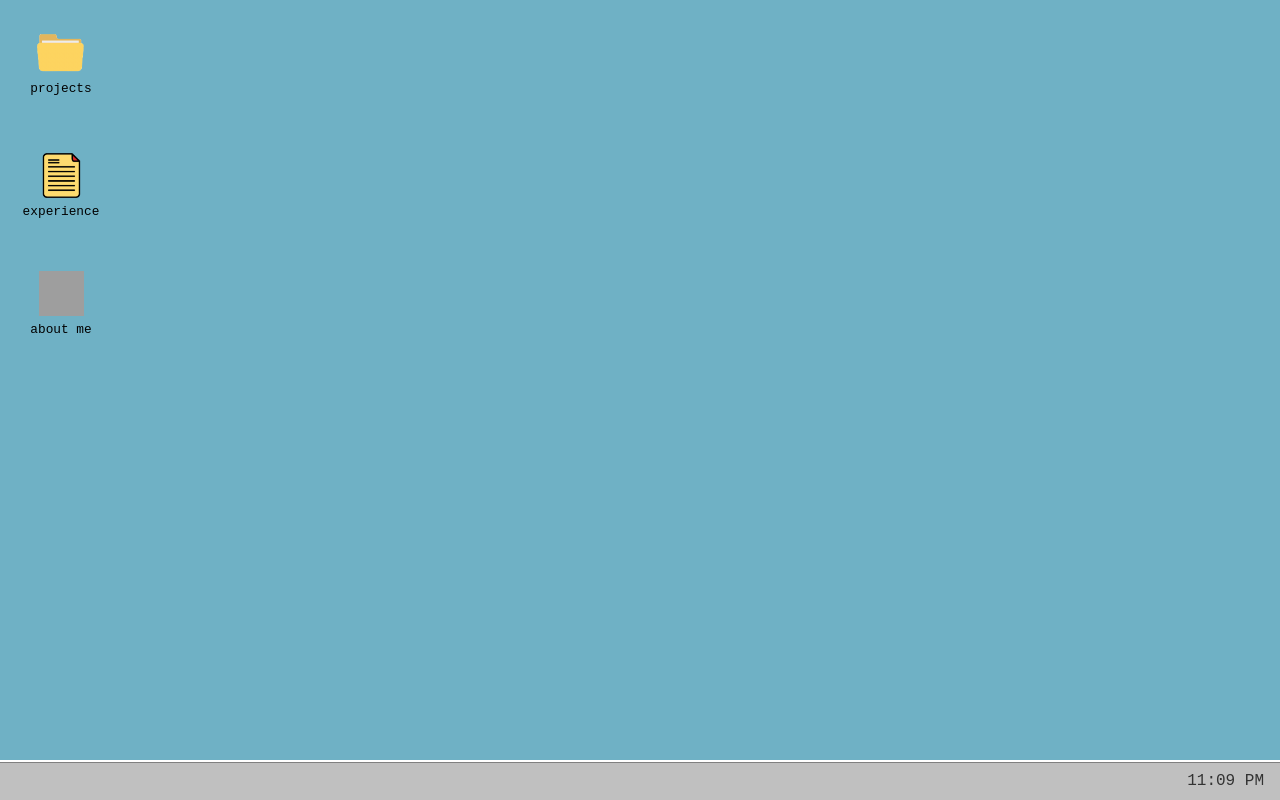
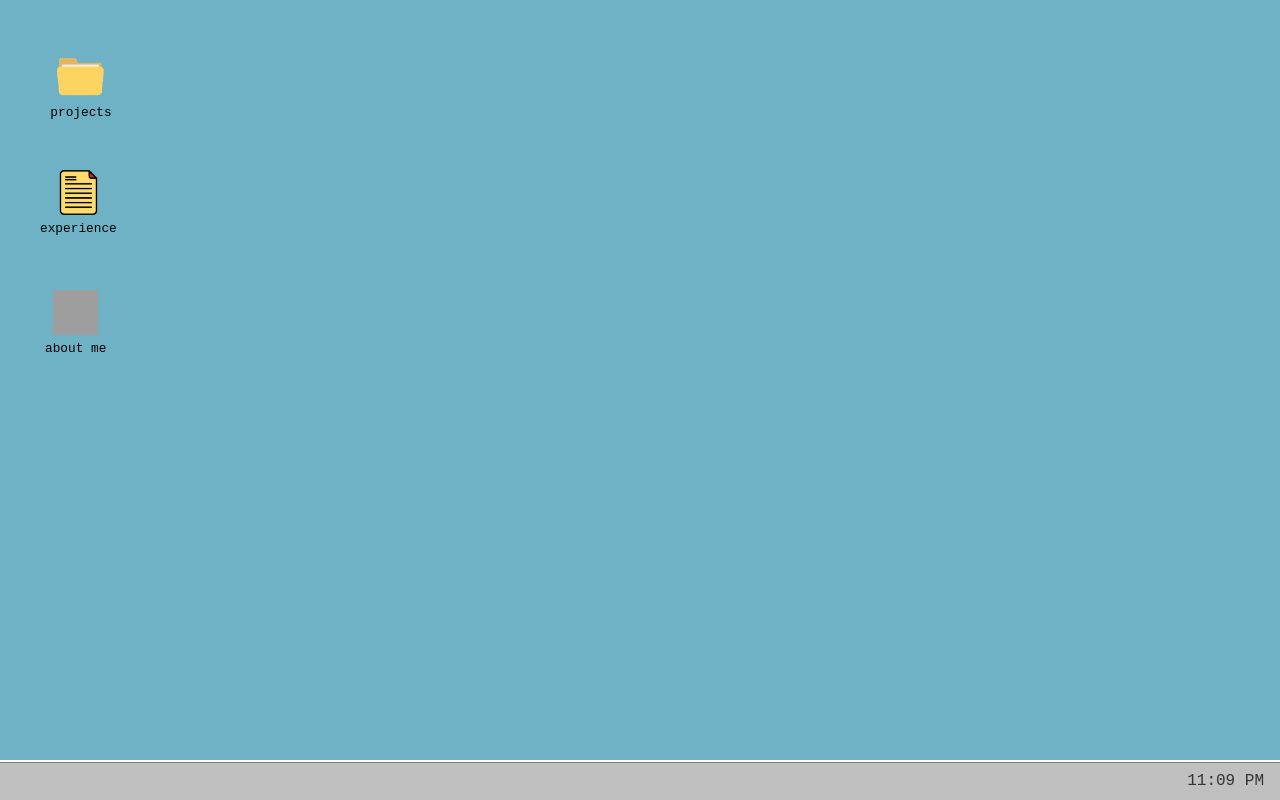
Before and after one commit to shilpa-bo/shilpa-bo.github.io, a React (Vite) app: page / in a window 1280 px wide. Built offline with nearby package versions, Linux system fonts and the light colour scheme; grey boxes are pictures that could not be loaded.

Commit message:
Added draggable windows functionality

```diff
--- a/src/App.css
+++ b/src/App.css
@@ -18,7 +18,7 @@ html, body, #root {
 
 /* Icons stacked vertically */
 .desktop {
-  position: absolute;
+  position: relative;
   top: 0;
   left: 0;
   bottom: 40px; /* leave room for taskbar */
@@ -26,6 +26,9 @@ html, body, #root {
   display: flex;
   flex-direction: column;
   gap: 2rem;
+}
+#icon-projects{
+  position: absolute;
 }
 
 /* Taskbar at bottom */
--- a/src/App.tsx
+++ b/src/App.tsx
@@ -50,9 +50,9 @@ function App() {
   return (
     <div className="screen">
       <div className="desktop">
-        <FolderIcon label="projects" onDoubleClick={() => handleOpenWindow('projects')}/>
-        <DocumentIcon label="experience" onDoubleClick={() => handleOpenWindow('experience')}/>
-        <ImageIcon label="about me" onDoubleClick={() => handleOpenWindow('about-me')}/>
+        <FolderIcon label="projects" onDoubleClick={() => handleOpenWindow('projects')} top={40} left={36}/>
+        <DocumentIcon label="experience" onDoubleClick={() => handleOpenWindow('experience')} top={160} left={40}/>
+        <ImageIcon label="about me" onDoubleClick={() => handleOpenWindow('about-me')} top={280} left={45}/>
 
         {openWindows.map((win, index) => {
           const offsetStyle = {
@@ -63,7 +63,7 @@ function App() {
           };
 
           return (
-            <div key={win.id} style={offsetStyle} onMouseDown={() => bringToFront(win.id)}>
+            <div key={win.id} id={`${win.id}-window`} style={offsetStyle} onMouseDown={() => bringToFront(win.id)}>
               {windowComponents[win.id]}
             </div>
           );
--- a/src/components/AboutMeWindow.tsx
+++ b/src/components/AboutMeWindow.tsx
@@ -1,6 +1,8 @@
 import WindowWrapper from "./WindowWrapper";
+import useDragger from "../hooks/useDragger";
 
 export default function AboutMeWindow({ onClose }: { onClose: () => void }) {
+  useDragger("about-me-window");
   return (
     <WindowWrapper title="About me" onClose={onClose}>
         <div className="about-me">
--- a/src/components/DocumentIcon.tsx
+++ b/src/components/DocumentIcon.tsx
@@ -1,9 +1,11 @@
 type Props = {
     label: string;
-    onDoubleClick?: () => void
+    onDoubleClick?: () => void;
+    top: number;
+    left: number;
   };
 
-  export default function FolderIcon({ label, onDoubleClick }: Props) {
+  export default function FolderIcon({ label, onDoubleClick, top, left }: Props) {
     return (
         <>
 
@@ -13,7 +15,9 @@ type Props = {
             alignItems: 'center',
             display: 'flex',
             flexDirection: 'column',
-
+            position: 'absolute',
+            top: `${top}px`,
+            left: `${left}px`
             }}>
             <img
                     src="/notepad_icon.png"
--- a/src/components/ExperiencesWindow.tsx
+++ b/src/components/ExperiencesWindow.tsx
@@ -1,8 +1,11 @@
 import WindowWrapper from './WindowWrapper';
 import ExperienceCard from './ExperienceCard';
+import useDragger from '../hooks/useDragger';
 
 
 export default function ExperienceWindow({ onClose }: { onClose: () => void }) {
+  useDragger("experience-window");
+
   return (
     <WindowWrapper title="Experience" onClose={onClose}>
       <div className="experience-wrapper">
--- a/src/components/FolderIcon.tsx
+++ b/src/components/FolderIcon.tsx
@@ -1,22 +1,25 @@
-import Draggable from 'react-draggable';
 
 
 type Props = {
     label: string;
     onDoubleClick?: () => void;
+    top: number;
+    left: number;
   };
 
 
-  export default function FolderIcon({ label, onDoubleClick}: Props) {
+  export default function FolderIcon({ label, onDoubleClick, top, left}: Props) {
     return (
         <>
-        <div onDoubleClick={onDoubleClick}  style={{
+        <div  onDoubleClick={onDoubleClick}  style={{
+            position: 'absolute',
+            top: `${top}px`,
+            left: `${left}px`,
             textAlign: 'center',
             cursor: 'pointer',
             alignItems: 'center',
             display: 'flex',
             flexDirection: 'column',
-
             }}>
             <img
                     src="/files_icon.png"
--- a/src/components/ImageIcon.tsx
+++ b/src/components/ImageIcon.tsx
@@ -1,9 +1,11 @@
 type Props = {
     label: string;
-    onDoubleClick?: () => void
+    onDoubleClick?: () => void;
+    top: number;
+    left: number;
   };
 
-  export default function ImageIcon({ label, onDoubleClick }: Props) {
+  export default function ImageIcon({ label, onDoubleClick, top, left}: Props) {
     return (
         <>
 
@@ -15,7 +17,9 @@ type Props = {
             alignItems: 'center',
             display: 'flex',
             flexDirection: 'column',
-
+            position: 'absolute',
+            top: `${top}px`,
+            left: `${left}px`
             }}>
             <img
                     src="/image_icon.png"
--- a/src/components/ProjectsWindow.tsx
+++ b/src/components/ProjectsWindow.tsx
@@ -1,7 +1,9 @@
+import useDragger from '../hooks/useDragger';
 import WindowWrapper from './WindowWrapper';
 
 
 export default function ProjectsWindow({ onClose }: { onClose: () => void }) {
+  useDragger("projects-window");
   return (
     <WindowWrapper title="Projects" onClose={onClose}>
         <div className="projects-wrapper">
--- /dev/null
+++ b/src/hooks/useDragger.ts
@@ -0,0 +1,65 @@
+import { useEffect, useRef } from 'react';
+
+
+function useDragger(id: string) : void{
+    const isClicked = useRef<boolean>(false);
+
+    const coords = useRef<{
+        startX: number;
+        startY: number;
+        lastX: number;
+        lastY: number;
+    }>({
+        startX: 0,
+        startY: 0,
+        lastX: 0,
+        lastY: 0,
+    });
+
+useEffect(() => {
+    const target = document.getElementById(id)
+    if (!target) throw new Error("Element with given id doesn't exist.");
+
+    const container = target.parentElement
+    if(!container) throw new Error("Element with given id doesn't exist.");
+
+    const onMouseDown = (e: MouseEvent) => {
+        isClicked.current = true;
+        coords.current.startX = e.clientX;
+        coords.current.startY = e.clientY;
+    };
+
+    const onMouseUp = () => {
+        isClicked.current = false;
+        coords.current.lastX = target.offsetLeft;
+        coords.current.lastY = target.offsetTop;
+    };
+
+    const onMouseMove = (e: MouseEvent) => {
+        if (!isClicked.current) return;
+
+        const nextX = e.clientX - coords.current.startX + coords.current.lastX ;
+        const nextY = e.clientY - coords.current.startY +coords.current.lastY;
+
+        target.style.top = `${nextY}px`;
+        target.style.left = `${nextX}px`;
+    };
+
+    target.addEventListener('mousedown', onMouseDown);
+    target.addEventListener('mouseup', onMouseUp);
+    container.addEventListener('mousemove', onMouseMove);
+    container.addEventListener('mouseleave', onMouseUp);
+
+    const cleanup = () => {
+        target.removeEventListener('mousedown', onMouseDown);
+        target.removeEventListener('mouseup', onMouseUp);
+        container.removeEventListener('mousemove', onMouseMove);
+        container.removeEventListener('mouseleave', onMouseUp);
+      };
+
+    return cleanup;
+}, [id]);
+
+}
+
+export default useDragger;
```
